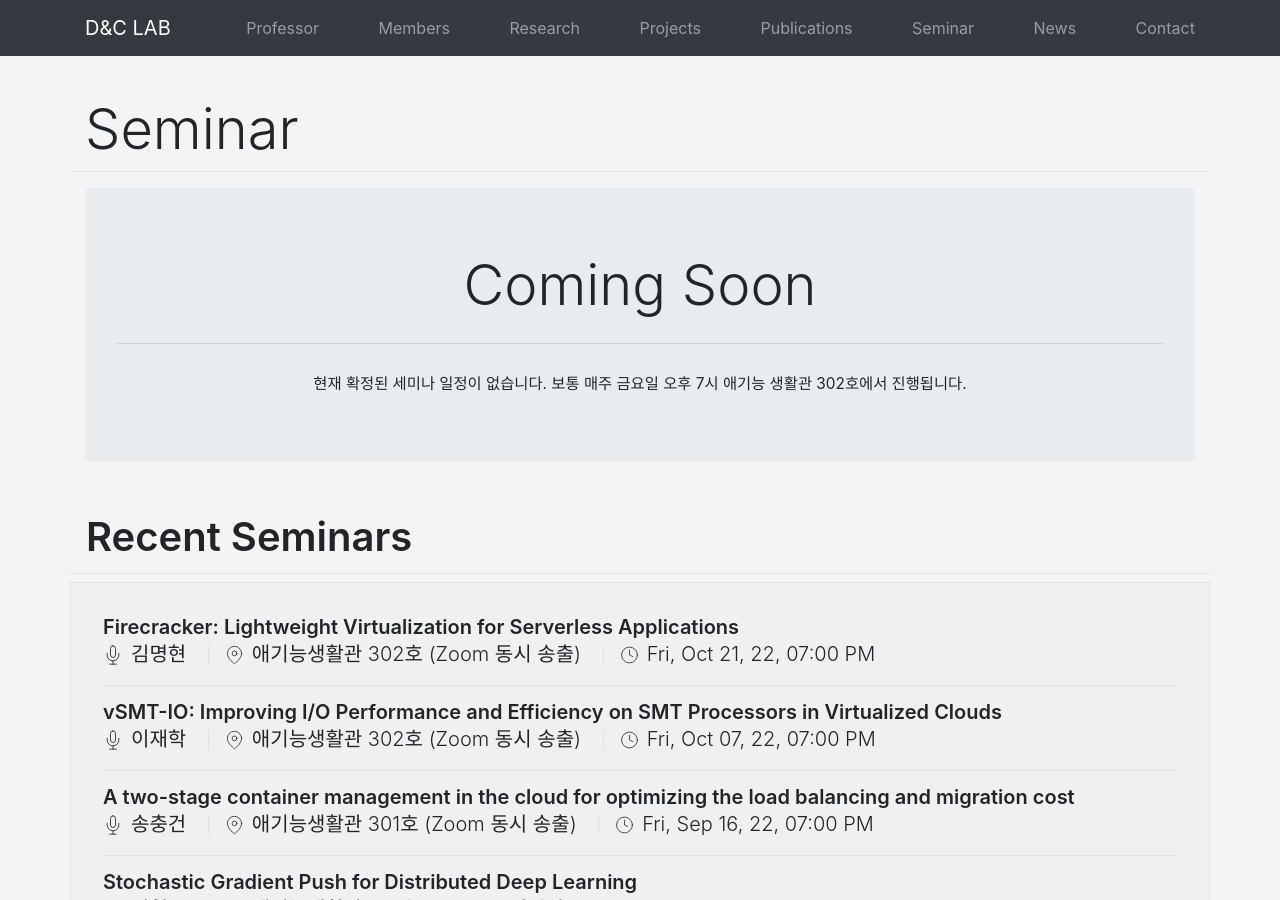
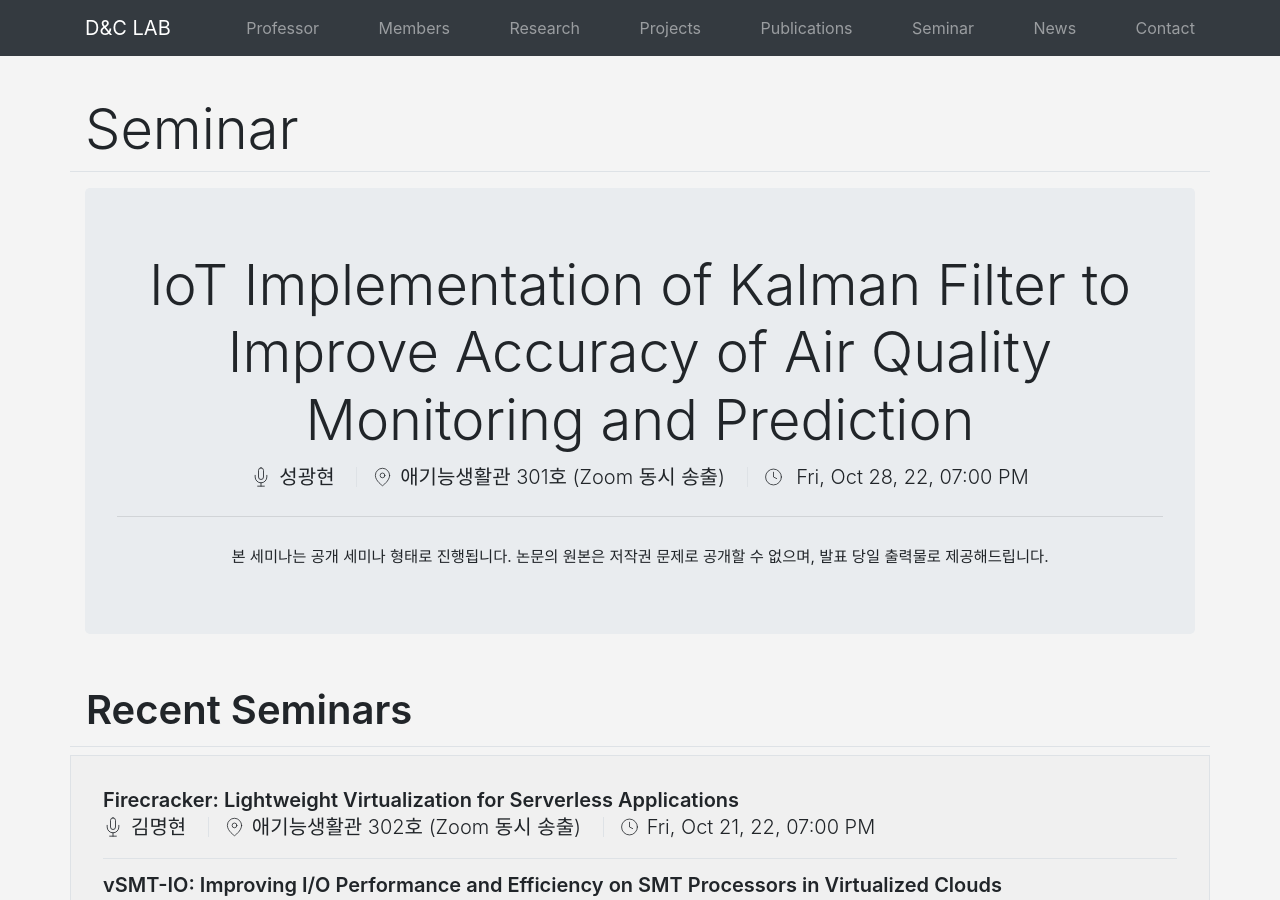
Before and after one commit to KU-Cloud/ku-cloud.github.io, a Jekyll site: the page built from seminar.html, in a window 1280 px wide and 900 px high. Built offline with Jekyll 4.4.1, drawn with Linux system fonts in a browser that asks for light colours.

Commit message:
update-seminar

```diff
--- a/_data/seminars.yaml
+++ b/_data/seminars.yaml
@@ -883,3 +883,7 @@
   speacker: 김명현
   date: 2022-10-21T19:00:00.000+0900
   location: 애기능생활관 302호 (Zoom 동시 송출)
+- title: 'IoT Implementation of Kalman Filter to Improve Accuracy of Air Quality Monitoring and Prediction'
+  speacker: 성광현
+  date: 2022-10-28T19:00:00.000+0900
+  location: 애기능생활관 301호 (Zoom 동시 송출)
```
